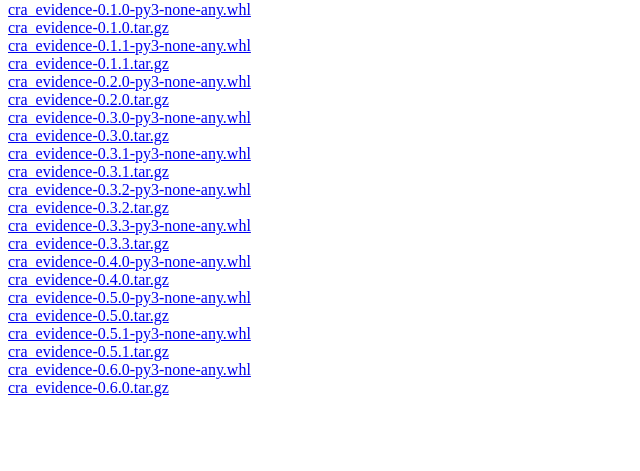
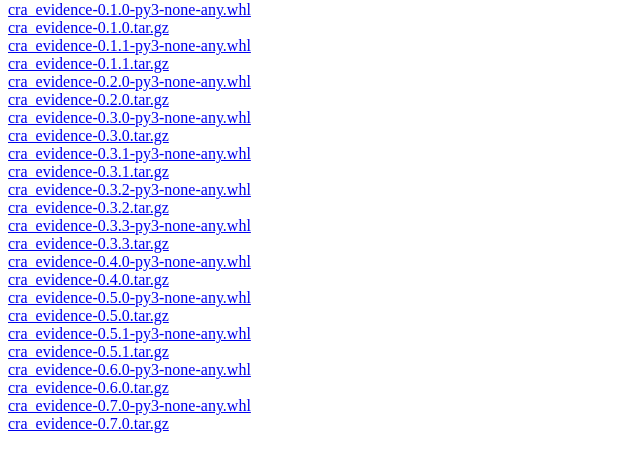
Before and after one commit to robertolocatelli81-dev/pypi, a plain HTML site: page cra-evidence/index.html in a window 1280 px wide. Shown: the part 79-550 px from the top of the page, without its empty margins (0-640 px from the left). Drawn offline with Linux system fonts and the light colour scheme.

Commit message:
cra-evidence v0.7.0 (release assets, sha256 fragments)

```diff
--- a/cra-evidence/index.html
+++ b/cra-evidence/index.html
@@ -24,4 +24,6 @@
 <a href="https://github.com/robertolocatelli81-dev/cra-evidence/releases/download/v0.5.1/cra_evidence-0.5.1.tar.gz#sha256=eea7d207521c4b8db65fffde59609eb9be97024d07464bea177e1832c6a3aac5">cra_evidence-0.5.1.tar.gz</a><br>
 <a href="https://github.com/robertolocatelli81-dev/cra-evidence/releases/download/v0.6.0/cra_evidence-0.6.0-py3-none-any.whl#sha256=2c3fedd2e3ce681c78d955c7c605ea7020136bbb7c9752c4442bcd67bbe666da">cra_evidence-0.6.0-py3-none-any.whl</a><br>
 <a href="https://github.com/robertolocatelli81-dev/cra-evidence/releases/download/v0.6.0/cra_evidence-0.6.0.tar.gz#sha256=06249f4ead1626f5445367acdf80262886196bd155d7431c7e4f635d1e678e7c">cra_evidence-0.6.0.tar.gz</a><br>
+<a href="https://github.com/robertolocatelli81-dev/cra-evidence/releases/download/v0.7.0/cra_evidence-0.7.0-py3-none-any.whl#sha256=d6ade9eda7d19621c9a23f82537a4699e577a5b1bb0c45d914625e70444c8dff">cra_evidence-0.7.0-py3-none-any.whl</a><br>
+<a href="https://github.com/robertolocatelli81-dev/cra-evidence/releases/download/v0.7.0/cra_evidence-0.7.0.tar.gz#sha256=4ace7331d8aff1829e6c309723847b8f16ded85c506ab3ba1e67082192fa2ca6">cra_evidence-0.7.0.tar.gz</a><br>
 </body></html>
```
